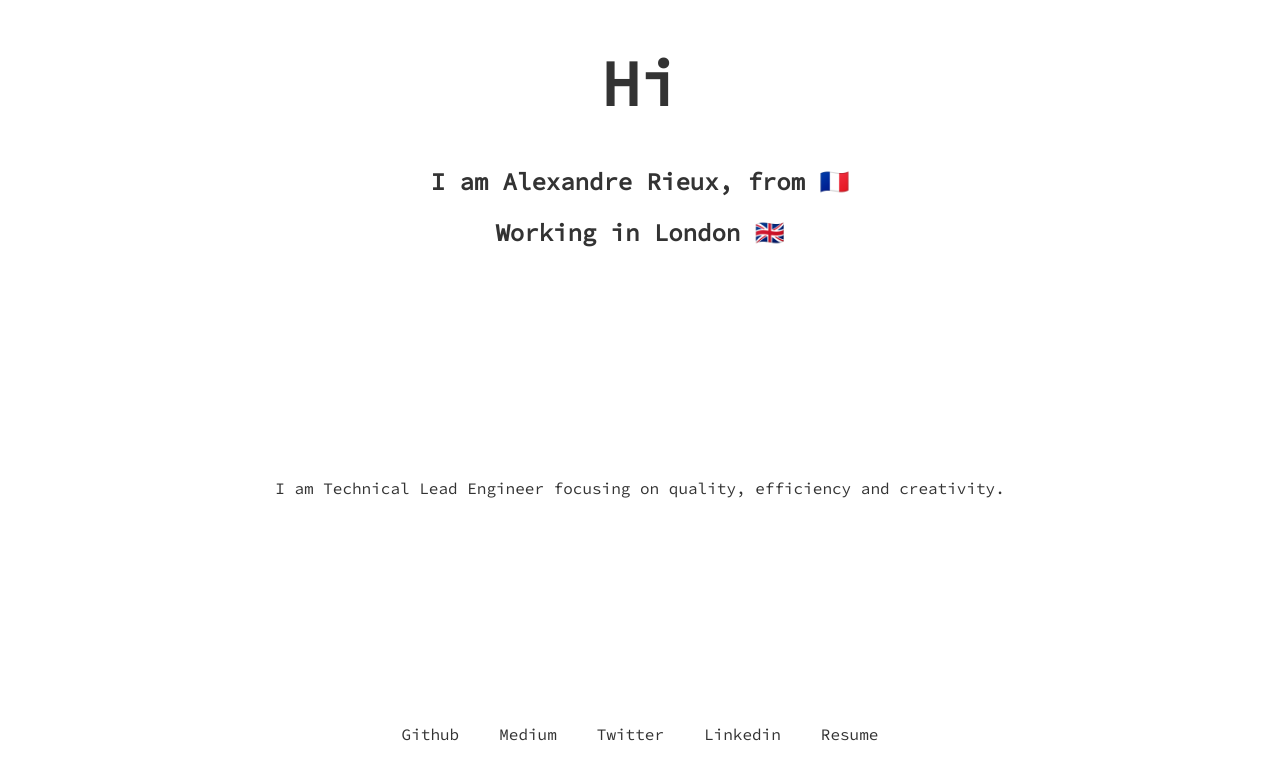
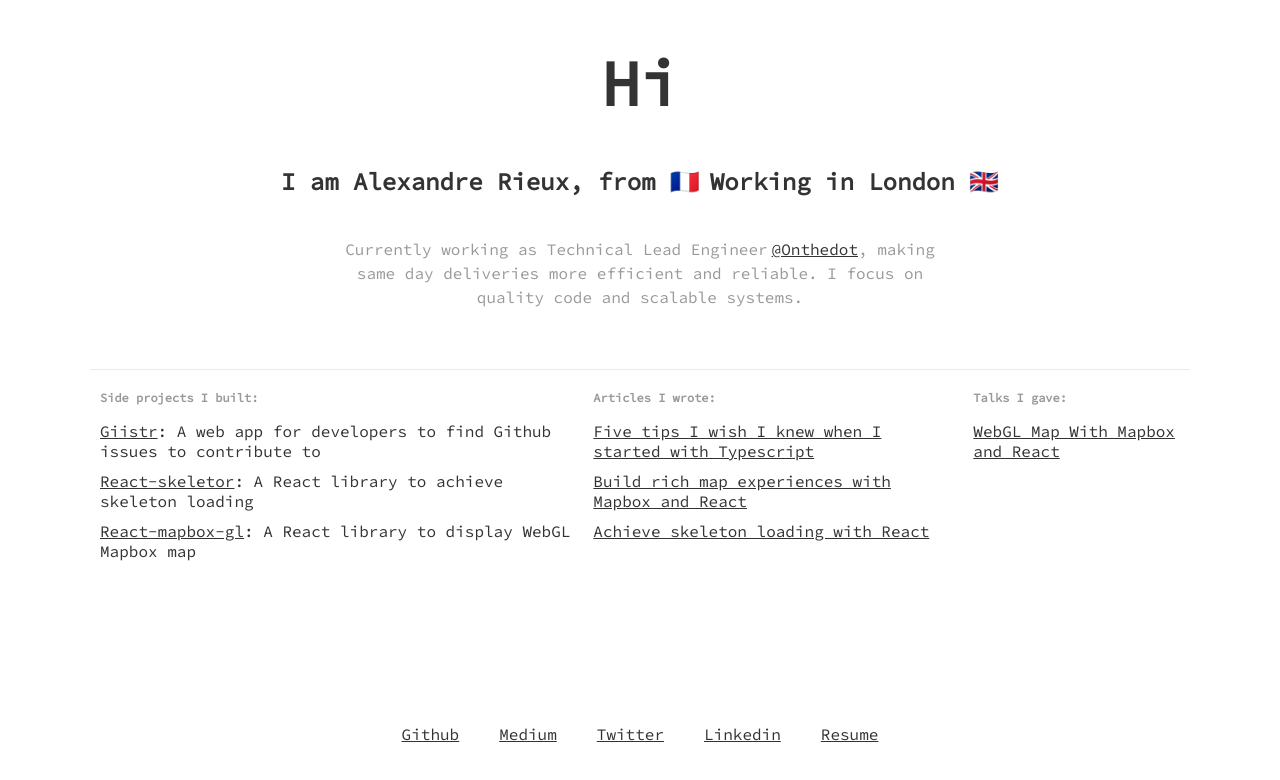
Before and after one commit to alex3165/portfolio, a React (Create React App) app: page / in a window 1280 px wide. Shown: the top 780 px of the page. Built offline with nearby package versions, Linux system fonts and the light colour scheme.

Commit message:
Update portfolio content

```diff
--- a/src/App.css
+++ b/src/App.css
@@ -34,10 +34,10 @@ ul {
   margin: 0 20px;
   cursor: pointer;
 }
-
+/*
 a {
   text-decoration: none;
-}
+} */
 
 .el a:hover {
   color: #01e8bc;
--- a/src/App.js
+++ b/src/App.js
@@ -1,80 +1,53 @@
-import React, { Component } from "react";
-import "./App.css";
+import React, { Component } from 'react';
+import './App.css';
+import { Footer } from './Footer';
+import { Main } from './Main';
 
 class App extends Component {
   render() {
     return (
       <div className="App">
-        <header>
+        <header style={{}}>
           <h1 className="title">Hi</h1>
           <h2>
-            I am Alexandre Rieux, from{" "}
-            <span role="img" aria-labelledby="jsx-a11y/accessible-emoji">
+            I am Alexandre Rieux, from{' '}
+            <span
+              style={{ marginRight: 10 }}
+              role="img"
+              aria-labelledby="jsx-a11y/accessible-emoji"
+            >
               🇫🇷
             </span>
-          </h2>
-          <h2>
-            Working in London{" "}
+            Working in London{' '}
             <span role="img" aria-labelledby="jsx-a11y/accessible-emoji">
               🇬🇧
             </span>
           </h2>
+          <p
+            style={{
+              color: '#999',
+              lineHeight: 1.5,
+              marginTop: '40px',
+              marginBottom: '60px',
+              maxWidth: 600,
+              marginLeft: 'auto',
+              marginRight: 'auto'
+            }}
+          >
+            Currently working as Technical Lead Engineer
+            <a
+              href="https://onthedot.com"
+              target="_blank"
+              style={{ marginLeft: 4 }}
+            >
+              @Onthedot
+            </a>
+            , making same day deliveries more efficient and reliable. I focus on
+            quality code and scalable systems.
+          </p>
         </header>
-        <main>
-          <p>
-            I am Technical Lead Engineer focusing on quality, efficiency and
-            creativity.
-          </p>
-        </main>
-        <footer>
-          <ul className="list">
-            <li className="el">
-              <a
-                href="https://github.com/alex3165"
-                target="_blank"
-                rel="noopener noreferrer"
-              >
-                Github
-              </a>
-            </li>
-            <li className="el">
-              <a
-                href="https://medium.com/@alex_picprod"
-                target="_blank"
-                rel="noopener noreferrer"
-              >
-                Medium
-              </a>
-            </li>
-            <li className="el">
-              <a
-                href="https://twitter.com/alex_picprod"
-                target="_blank"
-                rel="noopener noreferrer"
-              >
-                Twitter
-              </a>
-            </li>
-            <li className="el">
-              <a
-                href="https://www.linkedin.com/in/alexandrerieux/"
-                target="_blank"
-                rel="noopener noreferrer"
-              >
-                Linkedin
-              </a>
-            </li>
-            <li className="el">
-              <a
-                href="/Alexandre_Rieux_December_2018.pdf"
-                target="_blank"
-                rel="noopener noreferrer"
-              >
-                Resume
-              </a>
-            </li>
-          </ul>
-        </footer>
+        <Main />
+        <Footer />
       </div>
     );
   }
--- /dev/null
+++ b/src/Footer.js
@@ -0,0 +1,53 @@
+import React from 'react';
+
+export const Footer = () => (
+  <footer>
+    <ul className="list">
+      <li className="el">
+        <a
+          href="https://github.com/alex3165"
+          target="_blank"
+          rel="noopener noreferrer"
+        >
+          Github
+        </a>
+      </li>
+      <li className="el">
+        <a
+          href="https://medium.com/@alex_picprod"
+          target="_blank"
+          rel="noopener noreferrer"
+        >
+          Medium
+        </a>
+      </li>
+      <li className="el">
+        <a
+          href="https://twitter.com/alex_picprod"
+          target="_blank"
+          rel="noopener noreferrer"
+        >
+          Twitter
+        </a>
+      </li>
+      <li className="el">
+        <a
+          href="https://www.linkedin.com/in/alexandrerieux/"
+          target="_blank"
+          rel="noopener noreferrer"
+        >
+          Linkedin
+        </a>
+      </li>
+      <li className="el">
+        <a
+          href="/Alexandre_Rieux_December_2018.pdf"
+          target="_blank"
+          rel="noopener noreferrer"
+        >
+          Resume
+        </a>
+      </li>
+    </ul>
+  </footer>
+);
--- /dev/null
+++ b/src/Main.js
@@ -0,0 +1,101 @@
+import React from 'react';
+
+const label = {
+  fontSize: 12,
+  color: '#999',
+  textAlign: 'left'
+};
+
+const column = {
+  flex: 1,
+  listStyleType: 'none',
+  textAlign: 'left'
+};
+
+const item = {
+  margin: '10px 0px'
+};
+
+const wrapper = {
+  margin: '10px'
+};
+
+export const Main = () => (
+  <div
+    style={{
+      display: 'flex',
+      flex: '1',
+      justifyContent: 'space-around',
+      marginTop: 20,
+      borderTop: '1px solid #eaeaea',
+      width: 1100,
+      margin: 'auto'
+    }}
+  >
+    <div style={wrapper}>
+      <h2 style={label}>Side projects I built:</h2>
+      <ul style={column}>
+        <li style={item}>
+          <a href="https://giistr.com" target="_blank">
+            Giistr
+          </a>
+          : A web app for developers to find Github issues to contribute to
+        </li>
+        <li style={item}>
+          <a href="https://github.com/trainline/react-skeletor" target="_blank">
+            React-skeletor
+          </a>
+          : A React library to achieve skeleton loading
+        </li>
+        <li style={item}>
+          <a href="https://github.com/alex3165/react-mapbox-gl" target="_blank">
+            React-mapbox-gl
+          </a>
+          : A React library to display WebGL Mapbox map
+        </li>
+      </ul>
+    </div>
+    <div style={wrapper}>
+      <h2 style={label}>Articles I wrote:</h2>
+      <ul style={column}>
+        <li style={item}>
+          <a
+            href="https://codeburst.io/five-tips-i-wish-i-knew-when-i-started-with-typescript-c9e8609029db"
+            target="_blank"
+          >
+            Five tips I wish I knew when I started with Typescript
+          </a>
+        </li>
+        <li style={item}>
+          <a
+            href="https://codeburst.io/build-rich-map-experiences-with-mapbox-and-react-fa13d2c814de"
+            target="_blank"
+          >
+            Build rich map experiences with Mapbox and React
+          </a>
+        </li>
+        <li style={item}>
+          <a
+            href="https://codeburst.io/achieve-skeleton-loading-with-react-a12404678030"
+            target="_blank"
+          >
+            Achieve skeleton loading with React
+          </a>
+        </li>
+      </ul>
+    </div>
+    <div style={wrapper}>
+      <h2 style={label}>Talks I gave:</h2>
+      <ul style={column}>
+        <li style={item}>
+          <a
+            href="https://pusher.com/sessions/meetup/the-js-roundabout/webgl-map-with-mapbox-and-react"
+            target="_blank"
+          >
+            WebGL Map With Mapbox and React
+          </a>
+        </li>
+      </ul>
+    </div>
+  </div>
+);
```
